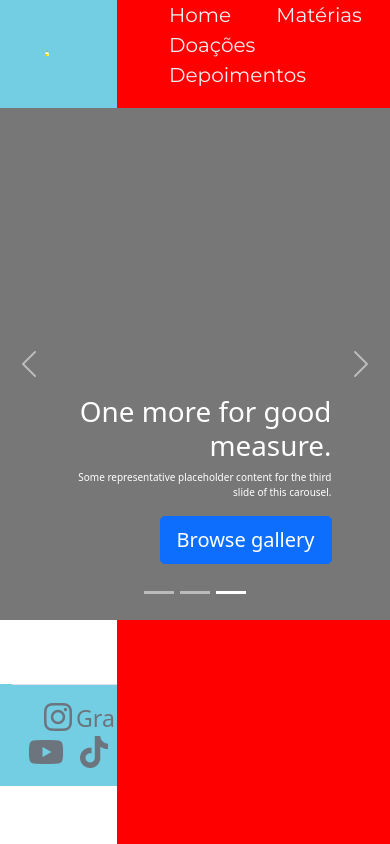
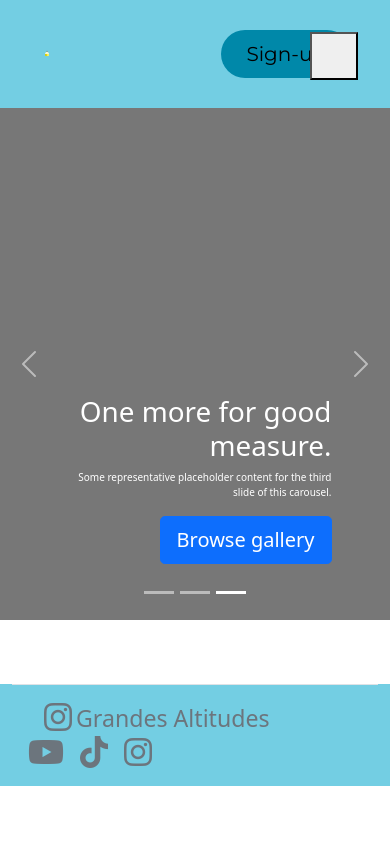
Before and after one commit to burgues0/grandes-altitudes, a Django app: template grandes_altitudes/templates/index.html in a window 390 px wide. Run offline with Django 3.2, Linux system fonts and the light colour scheme; the template is opened without the code that fills it, so the values that code supplies are empty; some libraries are stand-ins or nearby versions.

Commit message:
feat: dropdown button js func

```diff
--- a/grandes_altitudes/static/css/sudo_style.css
+++ b/grandes_altitudes/static/css/sudo_style.css
@@ -15,7 +15,10 @@ standard blue
 * {
     box-sizing: border-box;
     margin: 0;
-    padding: 0;
+}
+
+body {
+    overflow-x: hidden;
 }
 
 .primary-header {
@@ -40,6 +43,7 @@ header > * {
 }
 
 .nav_links {
+    display: flex;
     list-style: none;
 }
 
@@ -61,6 +65,10 @@ ul.nav_links {
     margin: 0 0 0 0;
 }
 
+.mobile-nav-toggle {
+    display: none;
+}
+
 a.redir_signup button{
     padding: 0.5625rem 1.5625rem;
     background-color: rgba(0, 136, 169, 1);
@@ -77,10 +85,27 @@ a.redir_signup button:hover {
 @media (max-width: 65em) {
     .nav_links{
         position: fixed;
+        z-index: 1000;
         inset: 0 0 0 30%;
+        padding: min(30vh, 10rem) 2rem;
         flex-direction: column;
+        transform: translateX(100%);
+        background-color: rgba(115, 206, 227, 0.8);
+    }
 
-        background: red;
+    .nav_links[data-visible="true"]{
+        transform: translateX(0%);
+    }
+
+    .mobile-nav-toggle{
+        position: absolute;
+        display: block;
+        z-index: 9999;
+        /*background: url("/static/img/bars-solid.svg"); aqui, era pra pegar do arquivo, mas nao ta pegando ent to priorizando funcionalidade, dps faço*/
+        width: 3rem;
+        aspect-ratio: 1;
+        top: 2rem;
+        right: 2rem;
     }
 }
 
@@ -95,7 +120,7 @@ a:hover { text-decoration: none; }
 a:active { text-decoration: none; }
 
 .main_blue_color{
-    background-color: #73CEE3;
+    background-color: #73cee3;
 }
 
 .login_btn_color{
@@ -103,7 +128,7 @@ a:active { text-decoration: none; }
 }
 
 .carousel {
-    width:100%;
-    height:100%;
+    width: 100%;
+    height: 100%;
     font-size: 10px;
 }
--- a/grandes_altitudes/static/js/sudo_script.js
+++ b/grandes_altitudes/static/js/sudo_script.js
@@ -1 +1,15 @@
 /* caso a gente queira colocar algum js especifico para sobescrever o do bootstrap */
+const primaryNav = document.querySelector(".nav_links");
+const navToggle = document.querySelector(".mobile-nav-toggle");
+
+navToggle.addEventListener("click", () => {
+    const visibility = primaryNav.getAttribute("data-visible");
+    if(visibility === "false"){
+        primaryNav.setAttribute("data-visible", true);
+        navToggle.setAttribute("aria-expanded", true);
+    }
+    if(visibility === "true"){
+        primaryNav.setAttribute("data-visible", false);
+        navToggle.setAttribute("aria-expanded", false);
+    }
+});
--- a/grandes_altitudes/templates/index.html
+++ b/grandes_altitudes/templates/index.html
@@ -19,8 +19,9 @@
 <!--navbar start-->
 <header class="primary-header">
   <img class="ong_logo" src="{% static '../static/img/grandes-altitudes-logo.png'%}" alt="logo">
+  <button class="mobile-nav-toggle" aria-controls="nav_links" aria-expanded="false"><span class="sr-only navbar-toggler-icon">Menu</span></button>
   <nav>
-    <ul id="nav_links" class="nav_links">
+    <ul id="nav_links" data-visible="false" class="nav_links flex">
       <li><a href="/" target="_blank">Home</a></li>
       <li><a href="/" target="_blank">Matérias</a></li>
       <li><a href="/" target="_blank">Doações</a></li>
@@ -105,3 +106,4 @@
 </body>
 <!--body end-->
 </html>
+<script src="{% static '../static/js/sudo_script.js' %}"></script>
```
Also changed, not shown: grandes_altitudes/static/img/bars-solid.svg (added).
